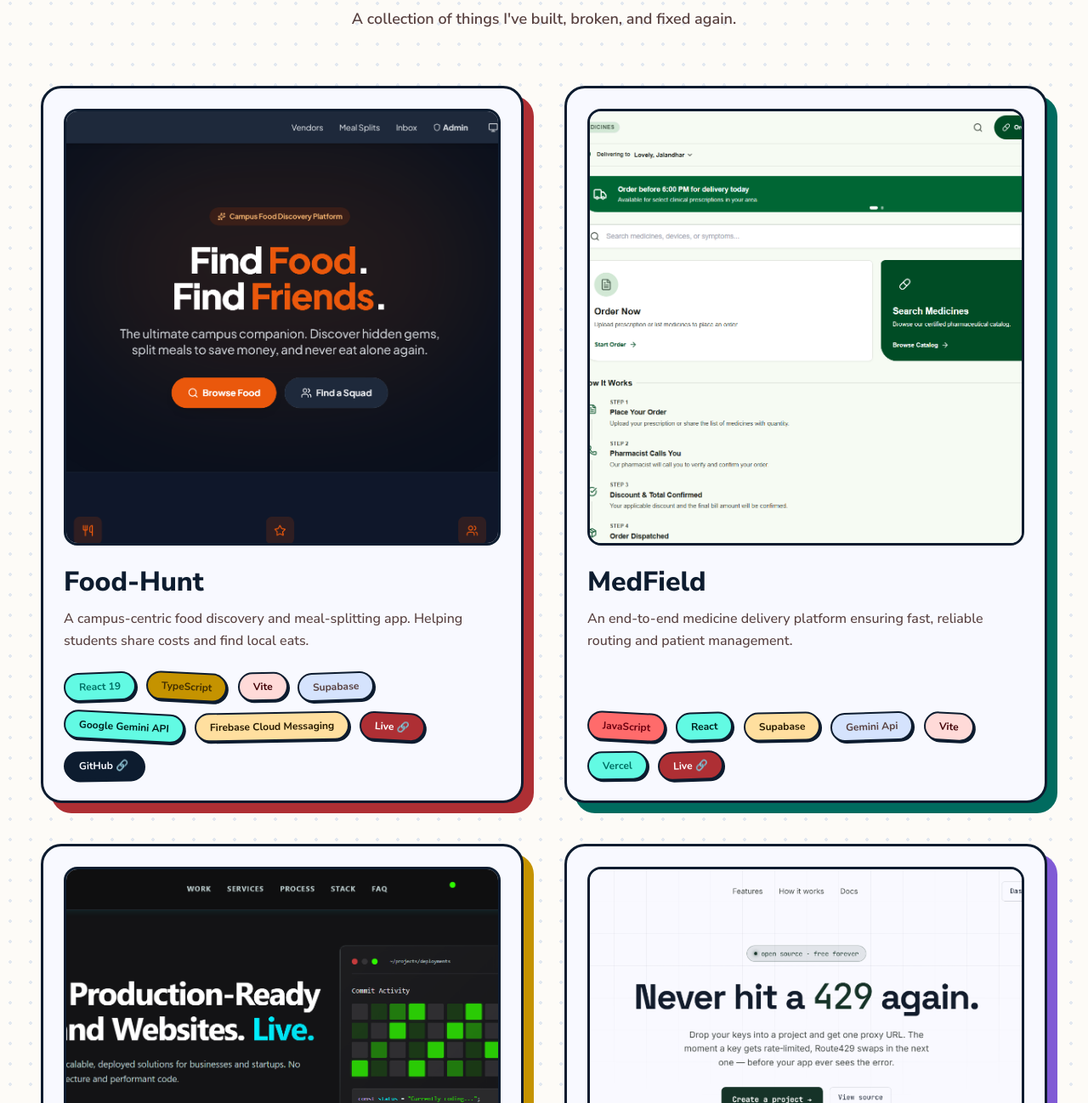
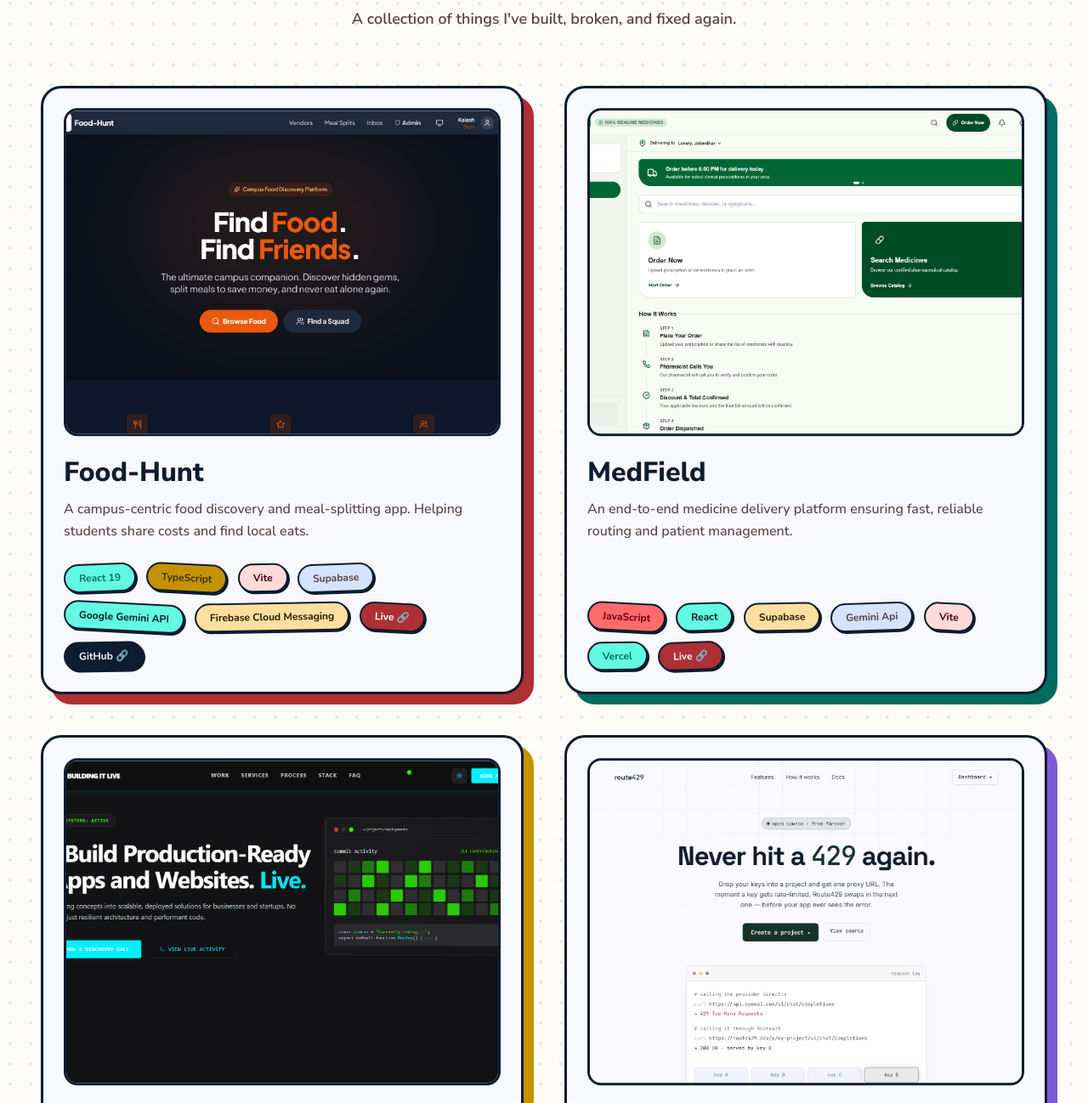
Before and after one commit to justkalesh/justkalesh, a website built with Vite: page projects.html in a window 1280 px wide. Shown: the part 296-1594 px from the top of the page at 85% size. Built offline with nearby package versions, Linux system fonts and the light colour scheme.

Commit message:
style: change project image aspect ratio to match certifications

```diff
--- a/projects.html
+++ b/projects.html
@@ -98,8 +98,8 @@
       <article class="bg-surface rounded-3xl border-[3px] border-on-surface p-6 shadow-[12px_12px_0px_0px_rgba(174,47,52,1)] relative bouncy-hover hover:scale-105 hover:-translate-y-2 hover:z-50 group flex flex-col h-full">
 
         <!-- Image Container -->
-        <div class="relative w-full aspect-square mb-6 flex items-center justify-center">
-          <div class="absolute h-full aspect-square group-hover:aspect-[16/10] transition-all duration-500 ease-out bg-surface-container-low rounded-2xl border-[3px] border-on-surface overflow-hidden left-1/2 top-1/2 -translate-x-1/2 -translate-y-1/2 z-10 group-hover:shadow-[8px_8px_0px_0px_rgba(13,28,47,1)] group-hover:z-50">
+        <div class="relative w-full aspect-[4/3] mb-6 flex items-center justify-center">
+          <div class="absolute h-full aspect-[4/3] group-hover:aspect-[16/10] transition-all duration-500 ease-out bg-surface-container-low rounded-2xl border-[3px] border-on-surface overflow-hidden left-1/2 top-1/2 -translate-x-1/2 -translate-y-1/2 z-10 group-hover:shadow-[8px_8px_0px_0px_rgba(13,28,47,1)] group-hover:z-50">
             <!-- Desktop Screenshot -->
             <img
               alt="Food-Hunt app — a campus-centric food discovery application"
@@ -140,8 +140,8 @@
       <article class="bg-surface rounded-3xl border-[3px] border-on-surface p-6 shadow-[12px_12px_0px_0px_rgba(0,107,95,1)] relative bouncy-hover hover:scale-105 hover:-translate-y-2 hover:z-50 group flex flex-col h-full">
 
         <!-- Image Container -->
-        <div class="relative w-full aspect-square mb-6 flex items-center justify-center">
-          <div class="absolute h-full aspect-square group-hover:aspect-[16/10] transition-all duration-500 ease-out bg-surface-container-low rounded-2xl border-[3px] border-on-surface overflow-hidden left-1/2 top-1/2 -translate-x-1/2 -translate-y-1/2 z-10 group-hover:shadow-[8px_8px_0px_0px_rgba(13,28,47,1)] group-hover:z-50">
+        <div class="relative w-full aspect-[4/3] mb-6 flex items-center justify-center">
+          <div class="absolute h-full aspect-[4/3] group-hover:aspect-[16/10] transition-all duration-500 ease-out bg-surface-container-low rounded-2xl border-[3px] border-on-surface overflow-hidden left-1/2 top-1/2 -translate-x-1/2 -translate-y-1/2 z-10 group-hover:shadow-[8px_8px_0px_0px_rgba(13,28,47,1)] group-hover:z-50">
             <!-- Desktop Screenshot -->
             <img
               alt="MedField — an end-to-end medicine delivery platform"
@@ -181,8 +181,8 @@
       <article class="bg-surface rounded-3xl border-[3px] border-on-surface p-6 shadow-[12px_12px_0px_0px_rgba(197,147,0,1)] relative bouncy-hover hover:scale-105 hover:-translate-y-2 hover:z-50 group flex flex-col h-full">
 
         <!-- Image Container -->
-        <div class="relative w-full aspect-square mb-6 flex items-center justify-center">
-          <div class="absolute h-full aspect-square group-hover:aspect-[16/10] transition-all duration-500 ease-out bg-surface-container-low rounded-2xl border-[3px] border-on-surface overflow-hidden left-1/2 top-1/2 -translate-x-1/2 -translate-y-1/2 z-10 group-hover:shadow-[8px_8px_0px_0px_rgba(13,28,47,1)] group-hover:z-50">
+        <div class="relative w-full aspect-[4/3] mb-6 flex items-center justify-center">
+          <div class="absolute h-full aspect-[4/3] group-hover:aspect-[16/10] transition-all duration-500 ease-out bg-surface-container-low rounded-2xl border-[3px] border-on-surface overflow-hidden left-1/2 top-1/2 -translate-x-1/2 -translate-y-1/2 z-10 group-hover:shadow-[8px_8px_0px_0px_rgba(13,28,47,1)] group-hover:z-50">
             <!-- Desktop Screenshot -->
             <img
               alt="Building It Live — a freelance software development business"
@@ -220,8 +220,8 @@
       <article class="bg-surface rounded-3xl border-[3px] border-on-surface p-6 shadow-[12px_12px_0px_0px_rgba(128,90,213,1)] relative bouncy-hover hover:scale-105 hover:-translate-y-2 hover:z-50 group flex flex-col h-full">
 
         <!-- Image Container -->
-        <div class="relative w-full aspect-square mb-6 flex items-center justify-center">
-          <div class="absolute h-full aspect-square group-hover:aspect-[16/10] transition-all duration-500 ease-out bg-surface-container-low rounded-2xl border-[3px] border-on-surface overflow-hidden left-1/2 top-1/2 -translate-x-1/2 -translate-y-1/2 z-10 group-hover:shadow-[8px_8px_0px_0px_rgba(13,28,47,1)] group-hover:z-50 flex items-center justify-center">
+        <div class="relative w-full aspect-[4/3] mb-6 flex items-center justify-center">
+          <div class="absolute h-full aspect-[4/3] group-hover:aspect-[16/10] transition-all duration-500 ease-out bg-surface-container-low rounded-2xl border-[3px] border-on-surface overflow-hidden left-1/2 top-1/2 -translate-x-1/2 -translate-y-1/2 z-10 group-hover:shadow-[8px_8px_0px_0px_rgba(13,28,47,1)] group-hover:z-50 flex items-center justify-center">
             <!-- Desktop Screenshot -->
             <img
               alt="Route429 Dashboard Preview"
--- /dev/null
+++ b/scratch/fix_aspect.mjs
@@ -0,0 +1,10 @@
+import fs from 'fs';
+
+const filePath = 'c:/Important/Code/justkalesh/projects.html';
+let content = fs.readFileSync(filePath, 'utf-8');
+
+// Replace aspect-square with aspect-[4/3]
+content = content.replace(/aspect-square/g, 'aspect-[4/3]');
+
+fs.writeFileSync(filePath, content, 'utf-8');
+console.log('Replaced aspect-square with aspect-[4/3] in projects.html.');
```
